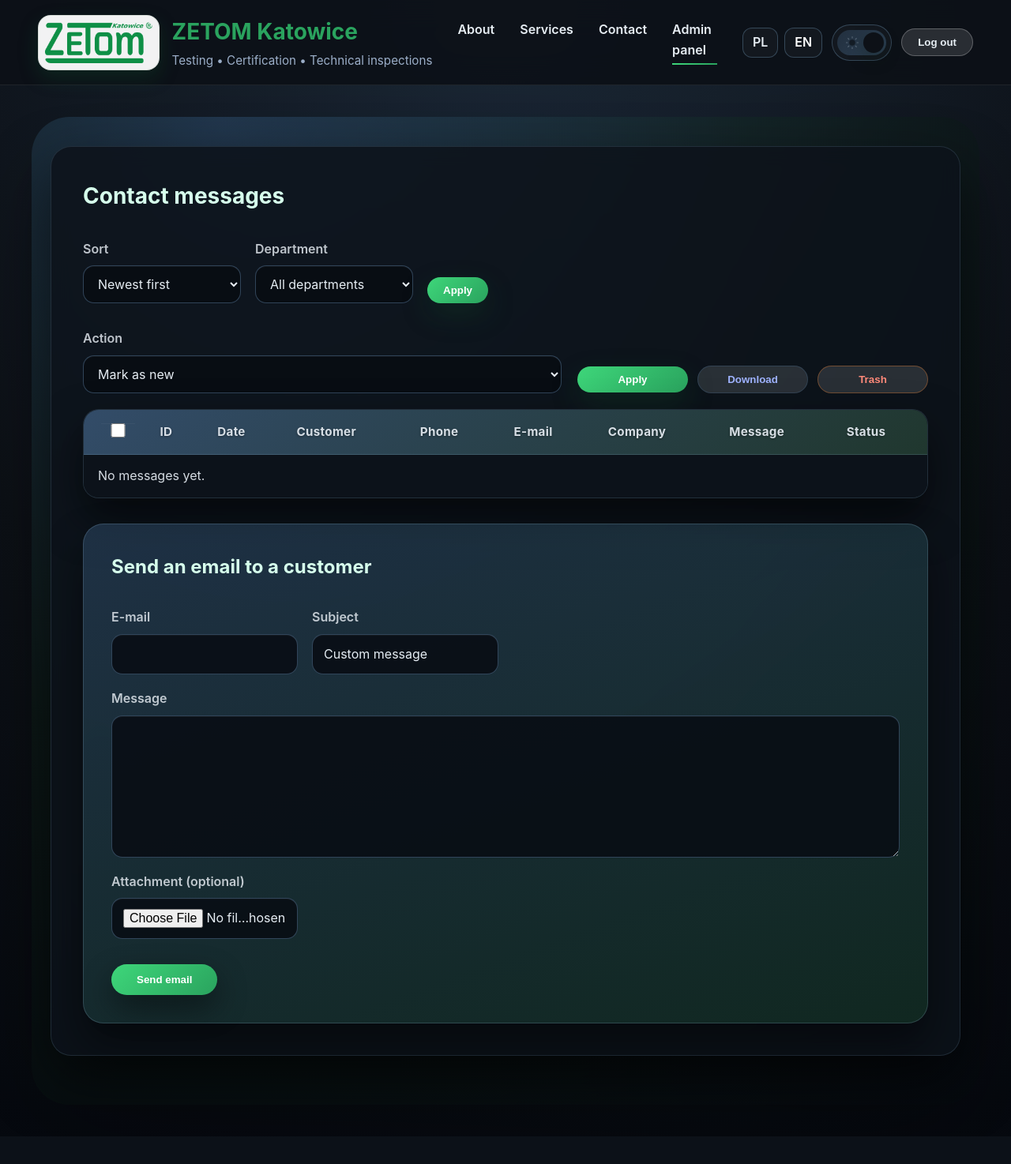
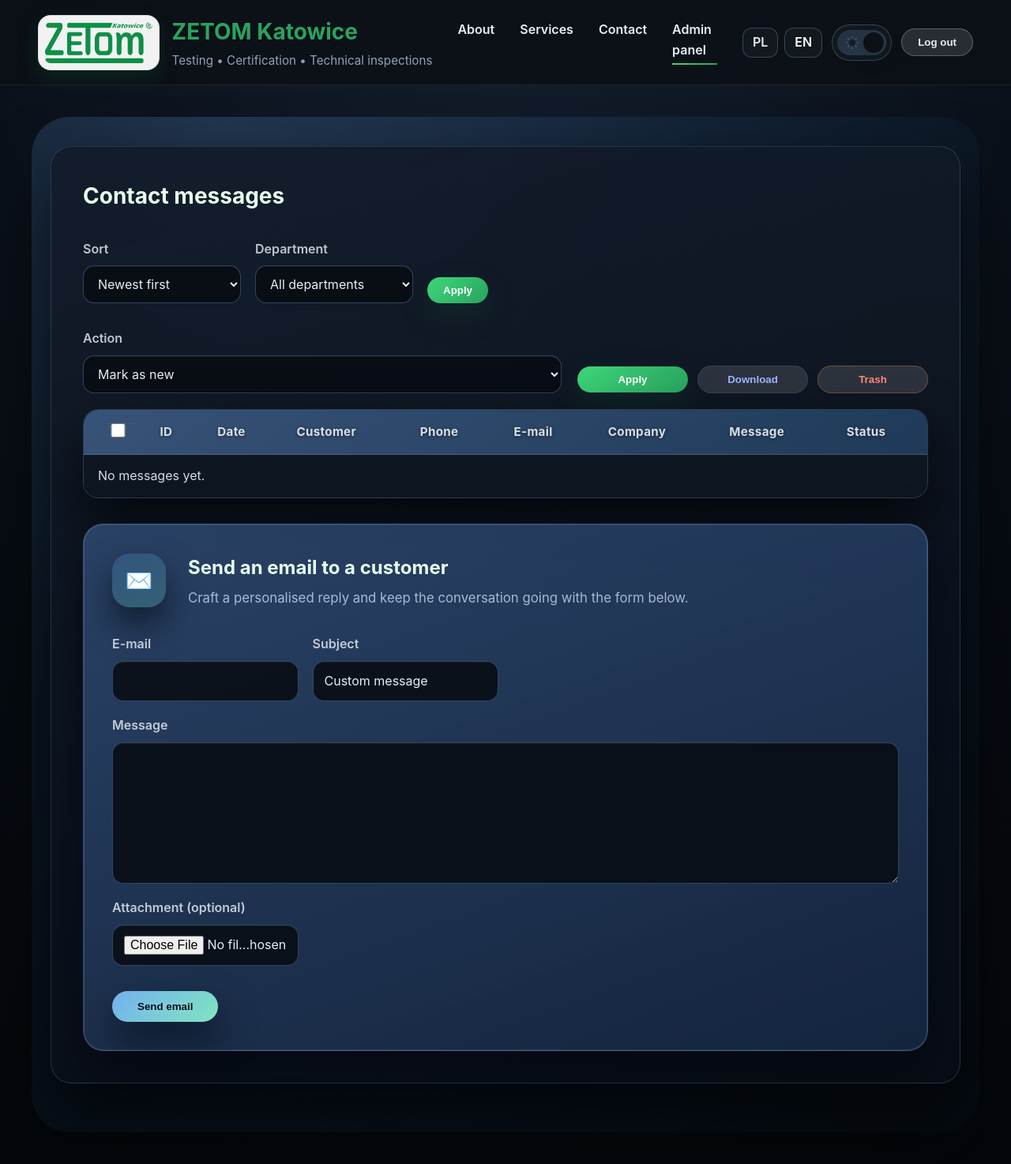
Before and after one commit to shalyn42k/zetom, a Django app: template templates/contact/admin_panel.html in a window 1280 px wide. Shown: the whole page at 79% size. Before the commit the page ends 1407 px from the top, so only its background shows below. Run offline with Django 5.2, Linux system fonts and the light colour scheme; the template is opened without the code that fills it: values that come from a table or form of the project are taken from there, others are empty.

Commit message:
Refine dark admin panel styling

```diff
--- a/static/css/admin.css
+++ b/static/css/admin.css
@@ -20,7 +20,15 @@
 }
 
 body.admin-page[data-theme='dark'] {
-    background: radial-gradient(120% 120% at 50% 0%, #1b2837 0%, #0d1117 55%, #05080e 100%);
+    --text: rgba(230, 237, 243, 0.92);
+    --text-strong: #f4fbff;
+    --text-muted: rgba(193, 210, 232, 0.75);
+    --surface: rgba(14, 21, 33, 0.94);
+    --input-background: rgba(10, 16, 26, 0.9);
+    --input-border: rgba(96, 132, 168, 0.5);
+    --shadow: 0 32px 72px rgba(0, 0, 0, 0.55);
+    background: radial-gradient(120% 140% at 50% -10%, #152132 0%, #080d14 58%, #030508 100%);
+    color: var(--text);
 }
 
 body.admin-page[data-theme='dark'] .admin-dashboard::before {
@@ -28,9 +36,9 @@ body.admin-page[data-theme='dark'] .admin-dashboard::before {
     position: absolute;
     inset: clamp(12px, 4vw, 40px);
     border-radius: clamp(28px, 6vw, 48px);
-    background: radial-gradient(120% 140% at 20% 0%, rgba(63, 111, 160, 0.42) 0%, rgba(17, 53, 31, 0.32) 46%, rgba(5, 8, 14, 0.8) 100%);
-    filter: drop-shadow(0 40px 80px rgba(0, 0, 0, 0.55));
-    opacity: 0.75;
+    background: radial-gradient(135% 160% at 20% 0%, rgba(76, 117, 173, 0.48) 0%, rgba(30, 73, 115, 0.32) 38%, rgba(5, 8, 14, 0.82) 100%);
+    filter: drop-shadow(0 44px 96px rgba(0, 0, 0, 0.65));
+    opacity: 0.7;
     pointer-events: none;
     z-index: -1;
 }
@@ -103,6 +111,7 @@ body.admin-page[data-theme='dark'] .admin-dashboard::before {
     gap: 20px;
 }
 
+
 .panel-email {
     margin-top: 0;
     padding: clamp(24px, 4vw, 36px);
@@ -113,11 +122,40 @@ body.admin-page[data-theme='dark'] .admin-dashboard::before {
     gap: clamp(20px, 4vw, 32px);
 }
 
+.panel-email__header {
+    display: flex;
+    align-items: center;
+    gap: clamp(18px, 4vw, 28px);
+}
+
+.panel-email__icon {
+    width: clamp(52px, 7vw, 68px);
+    height: clamp(52px, 7vw, 68px);
+    border-radius: 22px;
+    display: grid;
+    place-items: center;
+    font-size: clamp(22px, 4vw, 28px);
+    background: rgba(47, 168, 79, 0.12);
+    color: var(--green-dark);
+    box-shadow: 0 18px 34px rgba(20, 77, 45, 0.18);
+}
+
+.panel-email__intro {
+    display: grid;
+    gap: 6px;
+}
+
 .panel-email__title {
     margin: 0;
     font-size: clamp(20px, 3vw, 24px);
     font-weight: 700;
     color: var(--green-dark);
+}
+
+.panel-email__description {
+    margin: 0;
+    color: var(--text-muted);
+    font-size: clamp(0.95rem, 2vw, 1.05rem);
 }
 
 .panel-email__form {
@@ -698,59 +736,72 @@ body.admin-page[data-theme='dark'] .admin-dashboard::before {
 }
 
 body[data-theme='dark'] .admin-card {
-    background: rgba(13, 19, 27, 0.88);
-    border-color: rgba(146, 186, 214, 0.16);
-    box-shadow: 0 32px 72px rgba(0, 0, 0, 0.55);
-    backdrop-filter: blur(12px);
+    background: linear-gradient(165deg, rgba(19, 28, 43, 0.96), rgba(9, 14, 22, 0.94));
+    border-color: rgba(126, 176, 214, 0.22);
+    box-shadow: 0 40px 88px rgba(0, 0, 0, 0.68);
+    backdrop-filter: blur(16px);
 }
 
 body[data-theme='dark'] .admin-card > h2,
 body[data-theme='dark'] .panel-email__title {
-    color: #d6ffec;
+    color: #e7ffee;
 }
 
 body[data-theme='dark'] .panel-email {
-    background: linear-gradient(160deg, rgba(64, 104, 148, 0.35), rgba(47, 168, 79, 0.15));
-    box-shadow: inset 0 0 0 1px rgba(146, 186, 214, 0.22), 0 28px 52px rgba(0, 0, 0, 0.45);
+    background: linear-gradient(160deg, rgba(48, 76, 117, 0.82), rgba(22, 39, 66, 0.9));
+    box-shadow: inset 0 0 0 1px rgba(148, 186, 222, 0.18), 0 32px 70px rgba(3, 8, 16, 0.72);
+    border: 1px solid rgba(148, 186, 222, 0.24);
+    backdrop-filter: blur(18px);
+}
+
+body[data-theme='dark'] .panel-email__icon {
+    background: linear-gradient(150deg, rgba(107, 169, 255, 0.18), rgba(98, 226, 189, 0.22));
+    color: #d6ffec;
+    box-shadow: 0 22px 42px rgba(2, 10, 18, 0.6);
+}
+
+body[data-theme='dark'] .panel-email__description {
+    color: rgba(211, 228, 255, 0.75);
 }
 
 body[data-theme='dark'] .panel-email .form-label {
-    color: rgba(244, 250, 255, 0.82);
+    color: rgba(235, 243, 255, 0.85);
 }
 
 body[data-theme='dark'] .table-wrapper {
-    border-color: rgba(146, 186, 214, 0.18);
-    box-shadow: 0 26px 54px rgba(0, 0, 0, 0.55);
-    background: rgba(11, 18, 26, 0.88);
+    border-color: rgba(138, 178, 210, 0.28);
+    box-shadow: 0 32px 68px rgba(0, 0, 0, 0.65);
+    background: rgba(11, 18, 29, 0.94);
+    backdrop-filter: blur(12px);
 }
 
 body[data-theme='dark'] .table thead {
-    background: linear-gradient(140deg, rgba(74, 116, 162, 0.55), rgba(43, 86, 60, 0.48));
+    background: linear-gradient(140deg, rgba(86, 128, 182, 0.58), rgba(46, 88, 134, 0.55));
 }
 
 body[data-theme='dark'] .table th {
-    color: #bdf5d9;
-    border-color: rgba(146, 186, 214, 0.18);
-    text-shadow: 0 1px 3px rgba(0, 0, 0, 0.4);
+    color: #d3fbe6;
+    border-color: rgba(138, 178, 210, 0.24);
+    text-shadow: 0 1px 4px rgba(0, 0, 0, 0.45);
 }
 
 body[data-theme='dark'] .table td {
     color: var(--text-strong);
-    border-color: rgba(146, 186, 214, 0.12);
+    border-color: rgba(112, 150, 189, 0.22);
 }
 
 body[data-theme='dark'] .table tbody tr {
-    background: rgba(11, 18, 26, 0.88);
+    background: rgba(15, 22, 34, 0.92);
 }
 
 body[data-theme='dark'] .table tbody tr:nth-child(even) {
-    background: rgba(16, 23, 32, 0.88);
+    background: rgba(18, 26, 39, 0.92);
 }
 
 body[data-theme='dark'] .table-row:hover,
 body[data-theme='dark'] .table-row:focus-visible {
-    background: rgba(78, 118, 166, 0.5);
-    box-shadow: inset 0 0 0 1px rgba(146, 186, 214, 0.45), 0 18px 42px rgba(0, 0, 0, 0.55);
+    background: linear-gradient(150deg, rgba(103, 150, 212, 0.65), rgba(66, 112, 166, 0.65));
+    box-shadow: inset 0 0 0 1px rgba(148, 186, 222, 0.5), 0 20px 48px rgba(1, 6, 12, 0.6);
 }
 
 body[data-theme='dark'] .panel select,
@@ -881,7 +932,15 @@ body[data-theme='dark'] .button--danger {
 }
 
 body[data-theme='dark'] .panel-email .form-submit {
-    box-shadow: 0 16px 38px rgba(0, 0, 0, 0.45);
+    background: linear-gradient(135deg, rgba(122, 187, 255, 0.92), rgba(133, 238, 198, 0.95));
+    color: #02101d;
+    box-shadow: 0 24px 48px rgba(1, 8, 16, 0.6);
+    text-shadow: 0 1px 8px rgba(255, 255, 255, 0.35);
+}
+
+body[data-theme='dark'] .panel-email .form-submit:hover,
+body[data-theme='dark'] .panel-email .form-submit:focus {
+    box-shadow: 0 30px 64px rgba(1, 8, 16, 0.65);
 }
 
 body[data-theme='dark'] .modal__title {
--- a/templates/contact/admin_panel.html
+++ b/templates/contact/admin_panel.html
@@ -479,7 +479,19 @@
         {% endif %}
 
         <div class="panel-email">
-            <h3 class="panel-email__title">{% if lang == 'pl' %}Wyślij wiadomość do klienta{% else %}Send an email to a customer{% endif %}</h3>
+            <div class="panel-email__header">
+                <span class="panel-email__icon" aria-hidden="true">✉️</span>
+                <div class="panel-email__intro">
+                    <h3 class="panel-email__title">{% if lang == 'pl' %}Wyślij wiadomość do klienta{% else %}Send an email to a customer{% endif %}</h3>
+                    <p class="panel-email__description">
+                        {% if lang == 'pl' %}
+                            Personalizuj odpowiedzi i utrzymuj kontakt, korzystając z gotowych pól poniżej.
+                        {% else %}
+                            Craft a personalised reply and keep the conversation going with the form below.
+                        {% endif %}
+                    </p>
+                </div>
+            </div>
             <form method="post" enctype="multipart/form-data" class="panel-email__form">
                 {% csrf_token %}
                 <input type="hidden" name="send_email" value="1">
```
